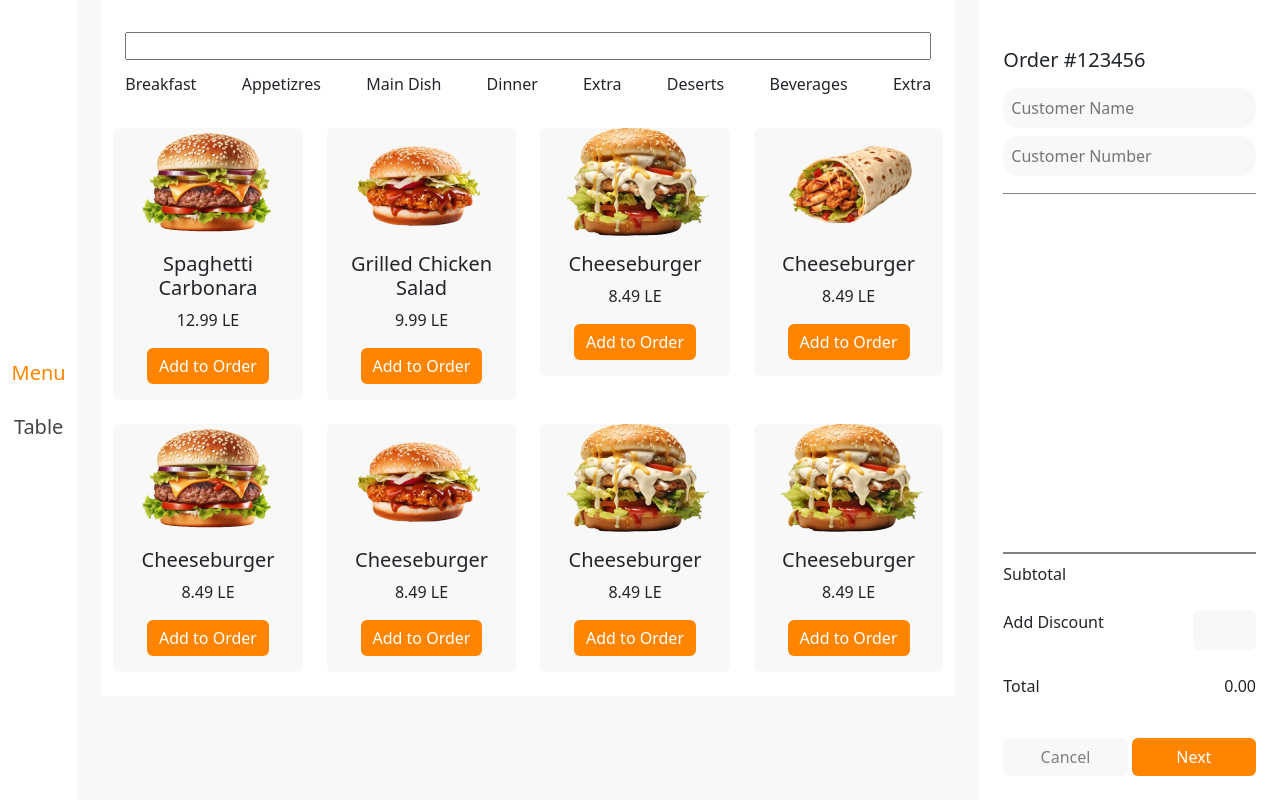
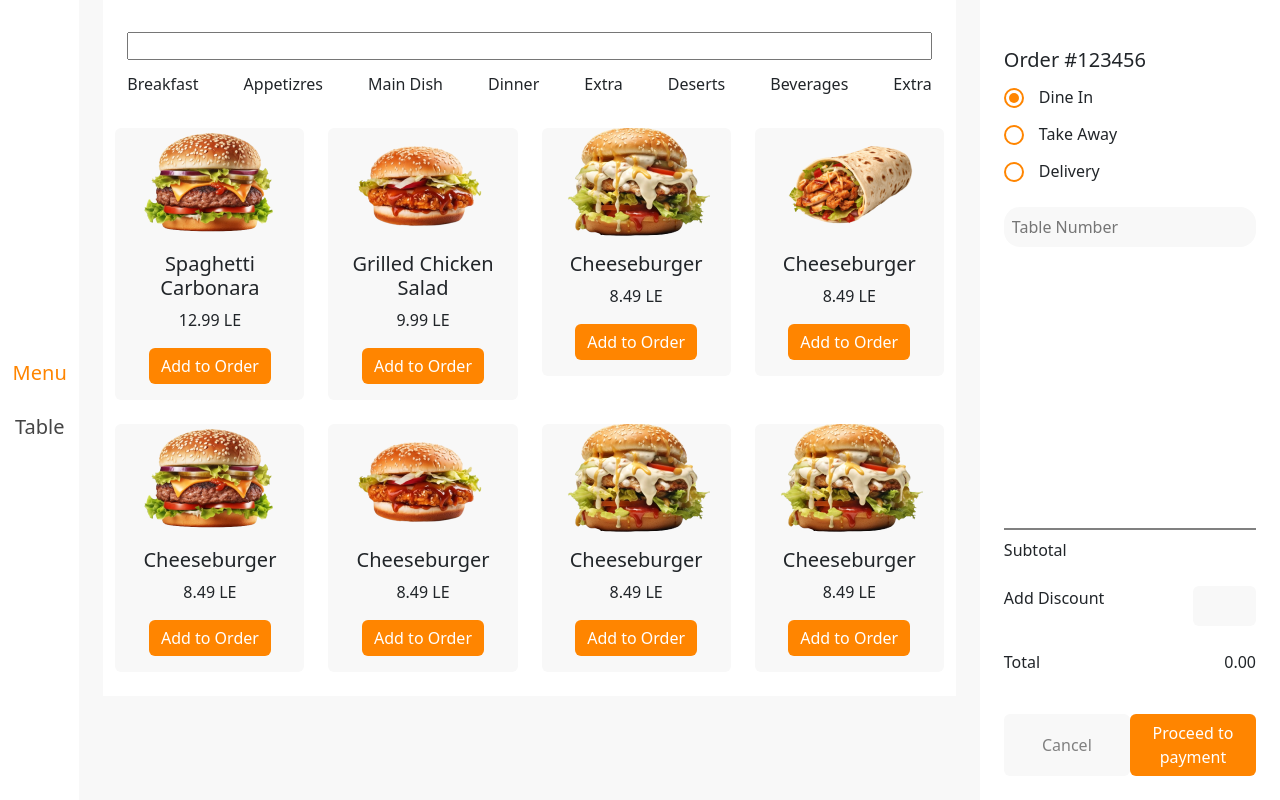
Before and after one commit to Zeyad-Hegazy/food-beverage, a React (Vite) app: page / in a window 1280 px wide. Both pictures are taken after a click on the button "Next". Built offline with nearby package versions, Linux system fonts and the light colour scheme.

Commit message:
create cart step components

```diff
--- a/src/pages/Cart.jsx
+++ b/src/pages/Cart.jsx
@@ -1,3 +1,4 @@
+/* eslint-disable no-unused-vars */
 /* eslint-disable react/prop-types */
 import "../css/order.css";
 import OrderCart from "../components/OrderCart";
@@ -6,7 +7,13 @@ import { useDispatch, useSelector } from "react-redux";
 import { applyDiscount, clear } from "../store/slices/CartSlice";
 import { useState } from "react";
 
-const CartOrderStep = ({ cart }) => {
+const CartOrderStep = ({
+	cart,
+	totalPrice,
+	handleDiscount,
+	handleClear,
+	setStep,
+}) => {
 	return (
 		<>
 			<div className="line-2">
@@ -29,64 +36,6 @@ const CartOrderStep = ({ cart }) => {
 					<OrderCart key={meal.id} meal={meal} />
 				))}
 			</div>
-		</>
-	);
-};
-
-const CartPlaceStep = () => {
-	return (
-		<div>
-			<h5 className="mb-3">Order #123456</h5>
-			<div className="d-flex flex-column gap-3">
-				<label className="custom-radio">
-					<input name={"place"} type="radio" id="dine" value="dine" />
-					<span className="checkmark"></span>
-					<span className="checkmark-dot"></span>
-					<span className="custom-radio-label" htmlFor="dine">
-						Dine In
-					</span>
-				</label>
-				<label className="custom-radio">
-					<input name={"place"} type="radio" id="take-away" value="take-away" />
-					<span className="checkmark"></span>
-					<span className="checkmark-dot"></span>
-					<span className="custom-radio-label" htmlFor="take-away">
-						Take Away
-					</span>
-				</label>
-				<label className="custom-radio">
-					<input name={"place"} type="radio" id="delivery" value="delivery" />
-					<span className="checkmark"></span>
-					<span className="checkmark-dot"></span>
-					<span className="custom-radio-label" htmlFor="delivery">
-						Delivery
-					</span>
-				</label>
-			</div>
-		</div>
-	);
-};
-
-const Cart = () => {
-	const [step, setStep] = useState("order");
-	const cart = useSelector((state) => state.cart);
-	const dispatch = useDispatch();
-
-	const totalPrice = cart.reduce((acc, meal) => {
-		acc += meal.price * meal.amount;
-		return acc;
-	}, 0);
-
-	const handleDiscount = (value) => {
-		dispatch(applyDiscount({ discountPercentage: value }));
-	};
-
-	const handleClear = () => dispatch(clear());
-
-	return (
-		<div className="h-100 p-4 pt-5 d-flex flex-column justify-content-between ">
-			{step === "order" && <CartOrderStep cart={cart} />}
-			{/* {step === "place" && <CartPlaceStep />} */}
 			<div className="d-flex flex-column justify-content-center align-items-start gap-4 line">
 				<div>Subtotal</div>
 				<div className="w-100 d-flex justify-content-between align-content-center">
@@ -113,11 +62,267 @@ const Cart = () => {
 					<button
 						className="btn w-50"
 						style={{ background: "#FF8500", color: "white" }}
+						onClick={() => setStep("place")}
 					>
 						Next
 					</button>
 				</div>
 			</div>
+		</>
+	);
+};
+
+const CartPlaceStep = ({
+	setStep,
+	handleClear,
+	handleDiscount,
+	totalPrice,
+}) => {
+	const [place, setPLace] = useState("dine");
+
+	return (
+		<>
+			<div>
+				<h5 className="mb-3">Order #123456</h5>
+				<div className="d-flex flex-column gap-3 mb-4">
+					<label className="custom-radio">
+						<input name={"place"} type="radio" id="dine" value="dine" checked />
+						<span className="checkmark"></span>
+						<span className="checkmark-dot"></span>
+						<span
+							className="custom-radio-label"
+							htmlFor="dine"
+							onClick={() => setPLace("dine")}
+						>
+							Dine In
+						</span>
+					</label>
+					<label className="custom-radio">
+						<input
+							name={"place"}
+							type="radio"
+							id="take-away"
+							value="take-away"
+						/>
+						<span className="checkmark"></span>
+						<span className="checkmark-dot"></span>
+						<span
+							className="custom-radio-label"
+							htmlFor="take-away"
+							onClick={() => setPLace("take-away")}
+						>
+							Take Away
+						</span>
+					</label>
+					<label className="custom-radio">
+						<input name={"place"} type="radio" id="delivery" />
+						<span className="checkmark"></span>
+						<span className="checkmark-dot"></span>
+						<span
+							className="custom-radio-label"
+							htmlFor="delivery"
+							onClick={(e) => {
+								setPLace("delivery");
+							}}
+						>
+							Delivery
+						</span>
+					</label>
+				</div>
+
+				{place === "dine" && (
+					<input
+						type="text"
+						className="w-100 rounded-4 border-0 p-2"
+						placeholder="Table Number"
+						style={{ outline: "none", background: "#F8F8F8", color: "#C6C6C6" }}
+					/>
+				)}
+
+				{place === "delivery" && (
+					<>
+						<input
+							type="text"
+							className="w-100 rounded-4 border-0 p-2"
+							placeholder="Street number"
+							style={{
+								outline: "none",
+								background: "#F8F8F8",
+								color: "#C6C6C6",
+							}}
+						/>
+						<div className="d-flex gap-3 mt-3">
+							<input
+								type="text"
+								className="w-100 rounded-4 border-0 p-2"
+								placeholder="Building"
+								style={{
+									outline: "none",
+									background: "#F8F8F8",
+									color: "#C6C6C6",
+								}}
+							/>
+							<input
+								type="text"
+								className="w-100 rounded-4 border-0 p-2"
+								placeholder="Apartment"
+								style={{
+									outline: "none",
+									background: "#F8F8F8",
+									color: "#C6C6C6",
+								}}
+							/>
+						</div>
+					</>
+				)}
+			</div>
+
+			<div className="d-flex flex-column justify-content-center align-items-start gap-4 line">
+				<div>Subtotal</div>
+				<div className="w-100 d-flex justify-content-between align-content-center">
+					<p>Add Discount</p>
+					<input
+						type="number"
+						className="w-25 p-1 border-0 rounded-2"
+						onChange={(e) => handleDiscount(e.target.value)}
+						style={{ outline: "none", background: "#f8f8f8", color: "gray" }}
+					/>
+				</div>
+				<div className="w-100 d-flex justify-content-between align-content-center">
+					<p>Total</p>
+					<p>{totalPrice.toFixed(2)}</p>
+				</div>
+				<div className="actions d-flex w-100 justify-content-between">
+					<button
+						className="btn w-50"
+						style={{ background: "#f8f8f8", color: "gray" }}
+						onClick={() => {
+							handleClear();
+							setStep("order");
+						}}
+					>
+						Cancel
+					</button>
+					<button
+						className="btn w-50"
+						style={{ background: "#FF8500", color: "white" }}
+						onClick={() => setStep("pay")}
+					>
+						Proceed to payment
+					</button>
+				</div>
+			</div>
+		</>
+	);
+};
+
+const CartPayStep = ({ setStep, handleDiscount, handleClear, totalPrice }) => {
+	return (
+		<>
+			<div>
+				<h5 className="mb-3">Order #123456</h5>
+				<div className="d-flex flex-column gap-3">
+					<label className="custom-radio">
+						<input name={"place"} type="radio" id="credit" value="credit" />
+						<span className="checkmark"></span>
+						<span className="checkmark-dot"></span>
+						<span className="custom-radio-label" htmlFor="credit">
+							Credit Card
+						</span>
+					</label>
+					<label className="custom-radio">
+						<input name={"place"} type="radio" id="cash" value="cash" />
+						<span className="checkmark"></span>
+						<span className="checkmark-dot"></span>
+						<span className="custom-radio-label" htmlFor="cash">
+							Cash
+						</span>
+					</label>
+				</div>
+			</div>
+			<div className="d-flex flex-column justify-content-center align-items-start gap-4 line">
+				<div>Subtotal</div>
+				<div className="w-100 d-flex justify-content-between align-content-center">
+					<p>Add Discount</p>
+					<input
+						type="number"
+						className="w-25 p-1 border-0 rounded-2"
+						onChange={(e) => handleDiscount(e.target.value)}
+						style={{ outline: "none", background: "#f8f8f8", color: "gray" }}
+					/>
+				</div>
+				<div className="w-100 d-flex justify-content-between align-content-center">
+					<p>Total</p>
+					<p>{totalPrice.toFixed(2)}</p>
+				</div>
+				<div className="actions d-flex gap-1 w-100">
+					<button
+						className="btn w-50"
+						style={{ background: "#f8f8f8", color: "gray" }}
+						onClick={() => {
+							handleClear();
+							setStep("order");
+						}}
+					>
+						Cancel
+					</button>
+					<button
+						className="btn w-50"
+						style={{ background: "#FF8500", color: "white" }}
+						// handle confirm logic
+						// onClick={() => setStep("confirm")}
+					>
+						Confirm payment
+					</button>
+				</div>
+			</div>
+		</>
+	);
+};
+
+const Cart = () => {
+	const [step, setStep] = useState("order");
+	const cart = useSelector((state) => state.cart);
+	const dispatch = useDispatch();
+
+	const totalPrice = cart.reduce((acc, meal) => {
+		acc += meal.price * meal.amount;
+		return acc;
+	}, 0);
+
+	const handleDiscount = (value) => {
+		dispatch(applyDiscount({ discountPercentage: value }));
+	};
+
+	const handleClear = () => dispatch(clear());
+
+	return (
+		<div className="h-100 p-4 pt-5 d-flex flex-column justify-content-between ">
+			{step === "order" && (
+				<CartOrderStep
+					cart={cart}
+					totalPrice={totalPrice}
+					handleDiscount={handleDiscount}
+					handleClear={handleClear}
+					setStep={setStep}
+				/>
+			)}
+			{step === "place" && (
+				<CartPlaceStep
+					totalPrice={totalPrice}
+					handleDiscount={handleDiscount}
+					handleClear={handleClear}
+					setStep={setStep}
+				/>
+			)}
+			{step === "pay" && (
+				<CartPayStep
+					totalPrice={totalPrice}
+					handleDiscount={handleDiscount}
+					handleClear={handleClear}
+					setStep={setStep}
+				/>
+			)}
 		</div>
 	);
 };
```
